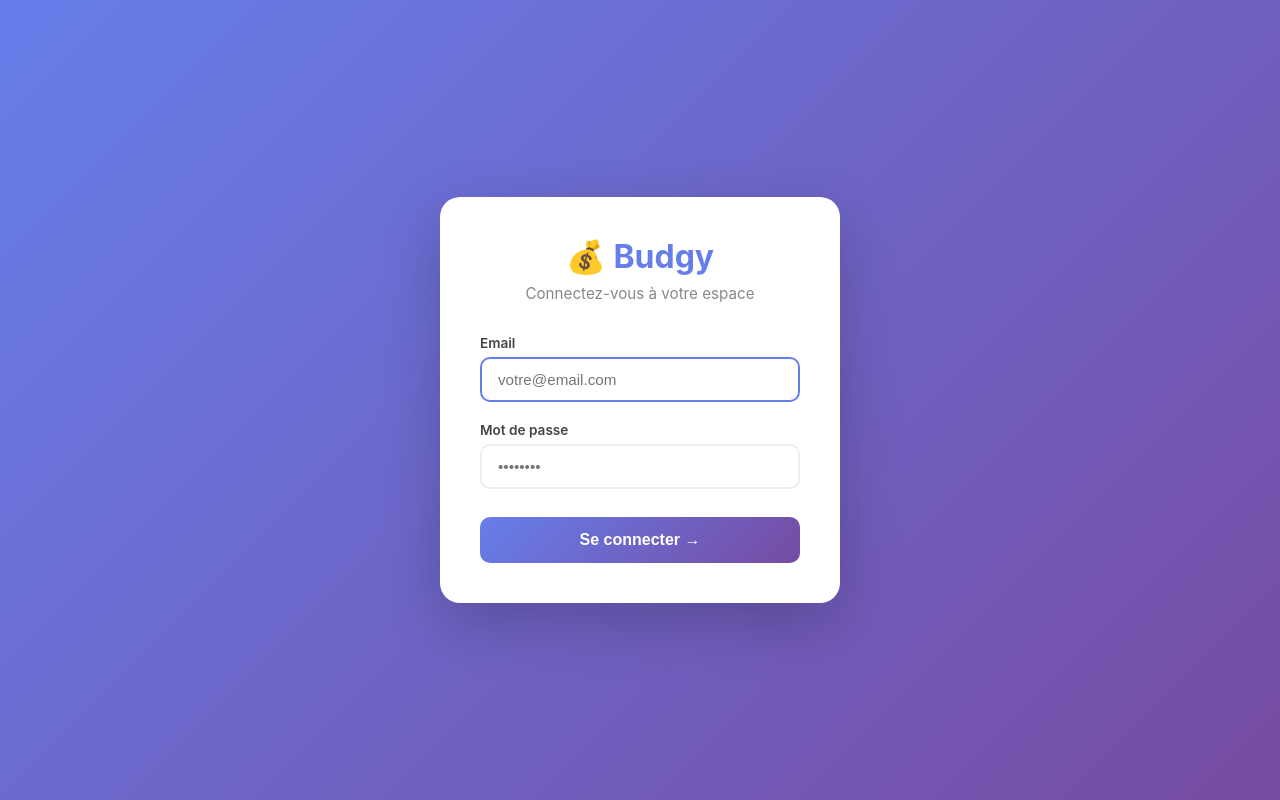
After one commit to Gitjaphet/Budgy, a Django app: page /login/ in a window 1280 px wide. The commit adds this page. Run offline with Django 5.2, Linux system fonts and the light colour scheme.

Commit message:
feat: add login/logout, protect views with login_required

```diff
--- a/backend/budgy/settings.py
+++ b/backend/budgy/settings.py
@@ -24,6 +24,12 @@ CSRF_TRUSTED_ORIGINS = [
     'https://budgy.artjatie.com',
     'https://*.budgy.artjatie.com',
 ]
+
+
+LOGIN_URL = 'login'
+LOGIN_REDIRECT_URL = 'dashboard'
+LOGOUT_REDIRECT_URL = 'login'
+
 
 MIDDLEWARE = [
     'django_tenants.middleware.main.TenantMainMiddleware',
--- /dev/null
+++ b/backend/core/forms.py
@@ -0,0 +1,18 @@
+from django import forms
+
+class LoginForm(forms.Form):
+    email = forms.EmailField(
+        label="Email",
+        widget=forms.EmailInput(attrs={
+            'placeholder': 'votre@email.com',
+            'class': 'form-control',
+            'autofocus': True
+        })
+    )
+    mot_de_passe = forms.CharField(
+        label="Mot de passe",
+        widget=forms.PasswordInput(attrs={
+            'placeholder': '••••••••',
+            'class': 'form-control'
+        })
+    )
--- a/backend/core/templates/core/dashboard.html
+++ b/backend/core/templates/core/dashboard.html
@@ -10,7 +10,10 @@
 <body>
     <nav class="navbar">
         <span class="navbar-brand">💰 Budgy</span>
-        <span class="navbar-org">{{ request.tenant.nom }}</span>
+        <div style="display:flex; align-items:center; gap:16px;">
+            <span class="navbar-org">{{ request.tenant.nom }}</span>
+            <a href="{% url 'logout' %}" style="color:#888; text-decoration:none; font-size:0.85rem;">Déconnexion</a>
+        </div>
     </nav>
 
     <main class="container">
--- /dev/null
+++ b/backend/core/templates/core/login.html
@@ -0,0 +1,121 @@
+<!DOCTYPE html>
+<html lang="fr">
+<head>
+    <meta charset="UTF-8">
+    <meta name="viewport" content="width=device-width, initial-scale=1.0">
+    <title>Budgy — Connexion</title>
+    <style>
+        * { margin: 0; padding: 0; box-sizing: border-box; }
+
+        body {
+            font-family: -apple-system, BlinkMacSystemFont, 'Segoe UI', sans-serif;
+            background: linear-gradient(135deg, #667eea 0%, #764ba2 100%);
+            min-height: 100vh;
+            display: flex;
+            align-items: center;
+            justify-content: center;
+            padding: 20px;
+        }
+
+        .card {
+            background: white;
+            border-radius: 20px;
+            padding: 40px;
+            width: 100%;
+            max-width: 400px;
+            box-shadow: 0 20px 60px rgba(0,0,0,0.2);
+        }
+
+        .logo {
+            text-align: center;
+            font-size: 2rem;
+            font-weight: 700;
+            color: #667eea;
+            margin-bottom: 8px;
+        }
+
+        .subtitle {
+            text-align: center;
+            color: #888;
+            font-size: 0.95rem;
+            margin-bottom: 32px;
+        }
+
+        .form-group {
+            margin-bottom: 20px;
+        }
+
+        label {
+            display: block;
+            font-size: 0.85rem;
+            font-weight: 600;
+            color: #444;
+            margin-bottom: 6px;
+        }
+
+        .form-control {
+            width: 100%;
+            padding: 12px 16px;
+            border: 2px solid #eee;
+            border-radius: 10px;
+            font-size: 0.95rem;
+            outline: none;
+            transition: border-color 0.2s;
+        }
+
+        .form-control:focus {
+            border-color: #667eea;
+        }
+
+        .error {
+            color: #e53e3e;
+            font-size: 0.85rem;
+            margin-bottom: 16px;
+            text-align: center;
+        }
+
+        .btn-submit {
+            width: 100%;
+            padding: 14px;
+            background: linear-gradient(135deg, #667eea, #764ba2);
+            color: white;
+            border: none;
+            border-radius: 10px;
+            font-size: 1rem;
+            font-weight: 600;
+            cursor: pointer;
+            margin-top: 8px;
+        }
+
+        .btn-submit:hover { opacity: 0.9; }
+    </style>
+</head>
+<body>
+    <div class="card">
+        <div class="logo">💰 Budgy</div>
+        <div class="subtitle">Connectez-vous à votre espace</div>
+
+        {% if form.non_field_errors %}
+            {% for error in form.non_field_errors %}
+                <div class="error">{{ error }}</div>
+            {% endfor %}
+        {% endif %}
+
+        <form method="POST">
+            {% csrf_token %}
+
+            <div class="form-group">
+                <label>Email</label>
+                {{ form.email }}
+            </div>
+
+            <div class="form-group">
+                <label>Mot de passe</label>
+                {{ form.mot_de_passe }}
+            </div>
+
+            <button type="submit" class="btn-submit">Se connecter →</button>
+        </form>
+    </div>
+</body>
+</html>
--- a/backend/core/urls.py
+++ b/backend/core/urls.py
@@ -3,4 +3,6 @@ from . import views
 
 urlpatterns = [
     path('', views.dashboard, name='dashboard'),
+    path('login/', views.login_view, name='login'),
+    path('logout/', views.logout_view, name='logout'),
 ]
--- a/backend/core/views.py
+++ b/backend/core/views.py
@@ -1,4 +1,38 @@
-from django.shortcuts import render
+from django.shortcuts import render, redirect
+from django.contrib.auth import authenticate, login as auth_login, logout as auth_logout
+from django.contrib.auth.decorators import login_required
+from django.contrib import messages
+from .forms import LoginForm
 
+
+def login_view(request):
+    if request.user.is_authenticated:
+        return redirect('dashboard')
+
+    form = LoginForm()
+
+    if request.method == 'POST':
+        form = LoginForm(request.POST)
+        if form.is_valid():
+            email = form.cleaned_data['email']
+            mot_de_passe = form.cleaned_data['mot_de_passe']
+
+            user = authenticate(request, username=email, password=mot_de_passe)
+
+            if user is not None:
+                auth_login(request, user)
+                return redirect('dashboard')
+            else:
+                form.add_error(None, "Email ou mot de passe incorrect.")
+
+    return render(request, 'core/login.html', {'form': form})
+
+
+def logout_view(request):
+    auth_logout(request)
+    return redirect('login')
+
+
+@login_required(login_url='login')
 def dashboard(request):
     return render(request, 'core/dashboard.html')
--- a/backend/depenses/views.py
+++ b/backend/depenses/views.py
@@ -1,9 +1,12 @@
 from django.shortcuts import render, redirect
 from django.db.models import Sum
+from django.contrib.auth.decorators import login_required
 from .forms import DepenseForm
 from .models import Depense
 from django.http import JsonResponse
 
+
+@login_required(login_url='login')
 def liste_depenses(request, id=None):
     if request.method == "GET":
         if id:
@@ -44,6 +47,7 @@ def liste_depenses(request, id=None):
                 return redirect('liste_depenses')
 
 
+@login_required(login_url='login')
 def get_depense(request, id):
     depense = Depense.objects.get(id=id)
     return JsonResponse({
```
